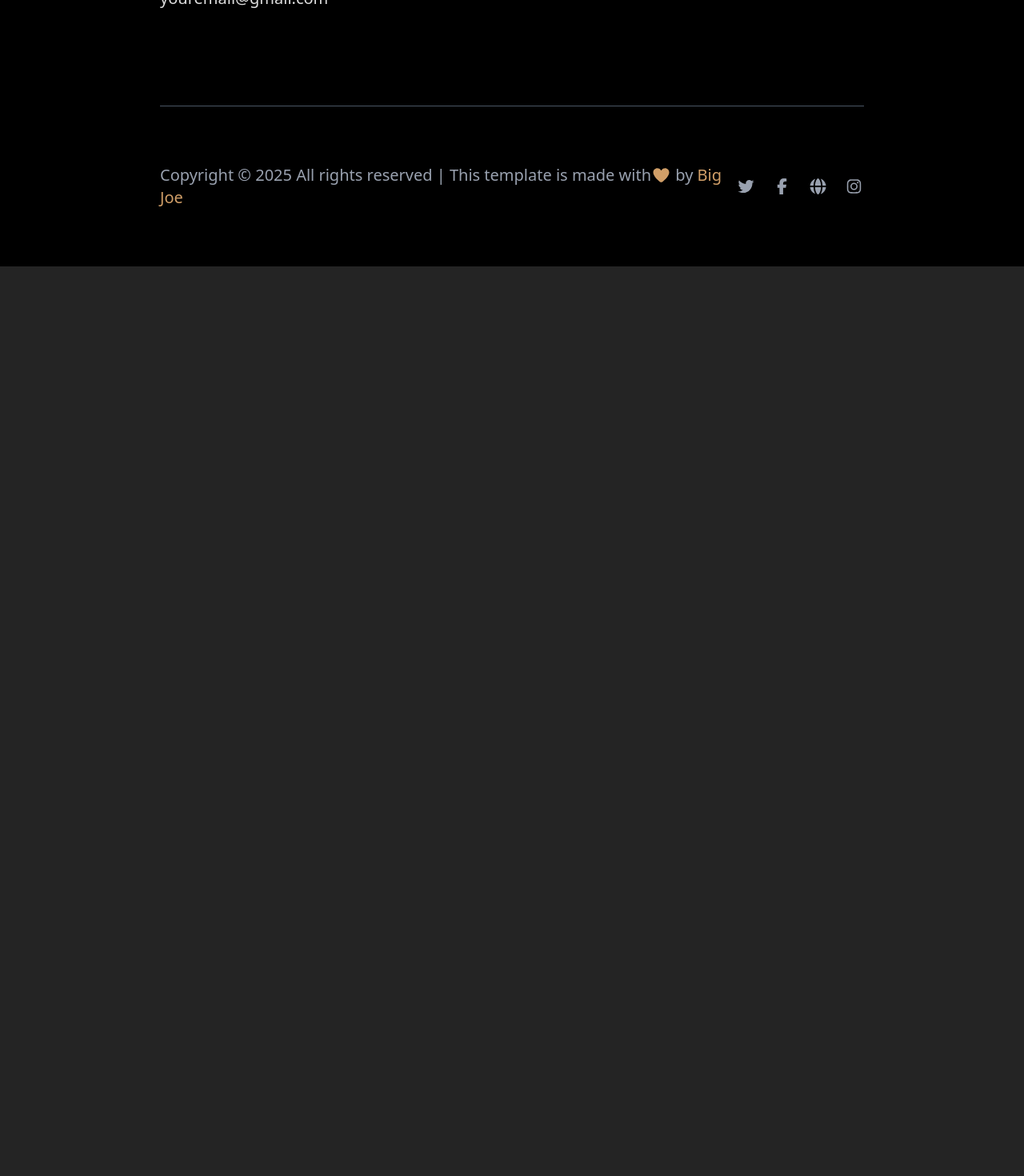
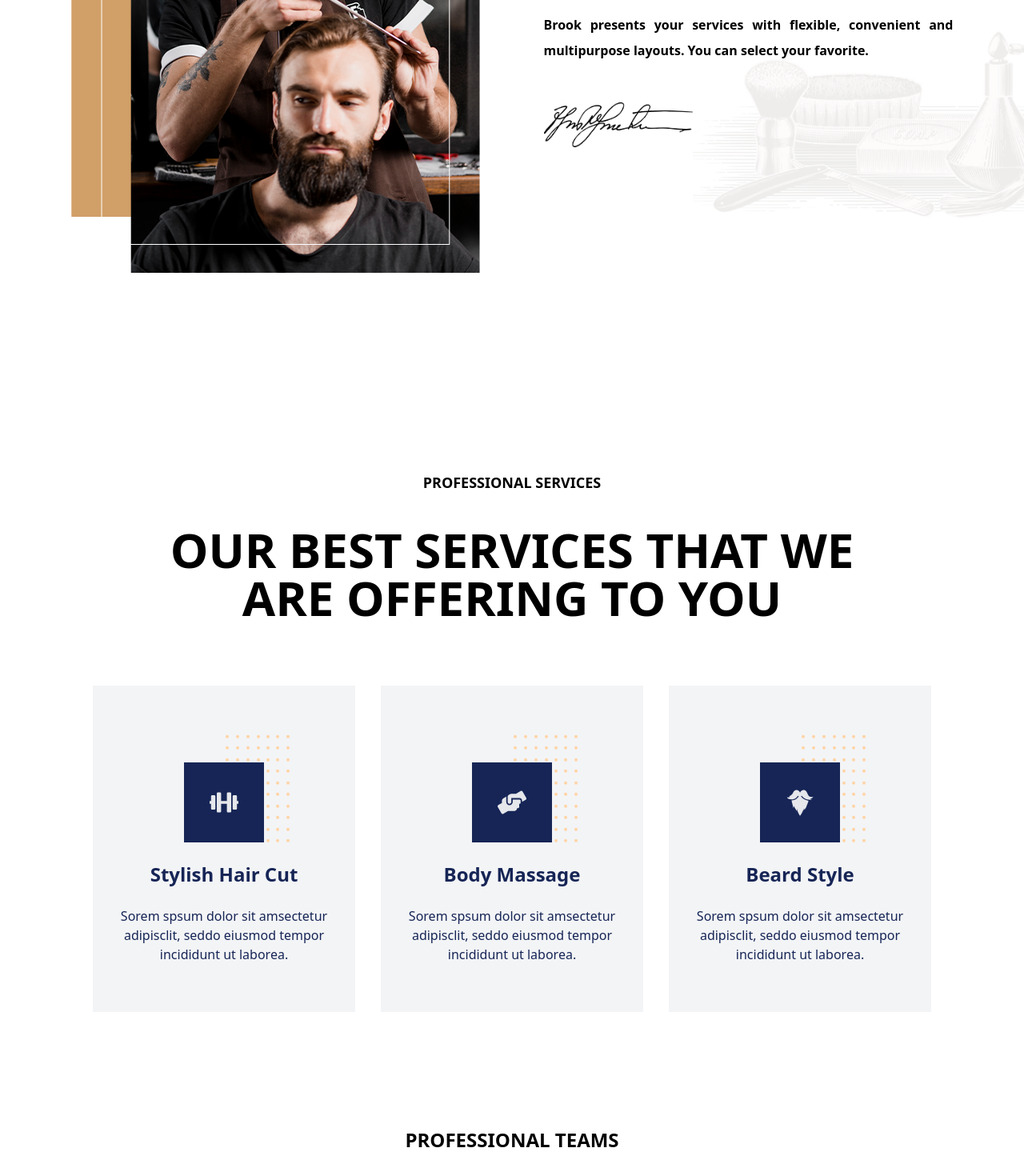
Before and after one commit to Majorbangz88/barber_styles, a React (Vite) app: page /about in a window 1280 px wide. Shown: the part 900-2370 px from the top of the page at 80% size. Before the commit the page ends 1233 px from the top, so only its background shows below. Built offline with nearby package versions, Linux system fonts and the light colour scheme.

Commit message:
update: about page completed

```diff
--- a/src/pages/about/About.jsx
+++ b/src/pages/about/About.jsx
@@ -1,11 +1,21 @@
 import React from 'react'
 import Hero from './Hero'
+ import AboutSection from '../home/AboutSection'
+ import ServicesSection from '../home/ServicesSecton'
+ import TeamsSection from '../home/TeamsSection'
+ import PricingSection from '../home/PricingSection'
+ import ImageGallery from '../home/ImageGallery'
 
 const About = () => {
   return (
     <div>
       <Hero />
-      ABOUT: This is the absolute about page where you get all the juicy gists!
+      <AboutSection />
+      <ServicesSection />
+      <TeamsSection />
+      <PricingSection />
+      <ImageGallery />
+      {/* ABOUT: This is the absolute about page where you get all the juicy gists! */}
     </div>
   )
 }
--- /dev/null
+++ b/src/pages/about/AboutSection.jsx
@@ -0,0 +1,12 @@
+import React from 'react'
+ import AboutSection from '../home/AboutSection'
+
+const AboutSection = () => {
+  return (
+    <div>
+        <AboutSection />
+    </div>
+  )
+}
+
+export default AboutSection
--- /dev/null
+++ b/src/pages/about/Professionals.jsx
@@ -0,0 +1,11 @@
+import React from 'react'
+
+const Professionals = () => {
+  return (
+    <div>
+
+    </div>
+  )
+}
+
+export default Professionals
```
Also changed, not shown: src/pages/about/ServicesSection.jsx (added, +12 -0 lines).
